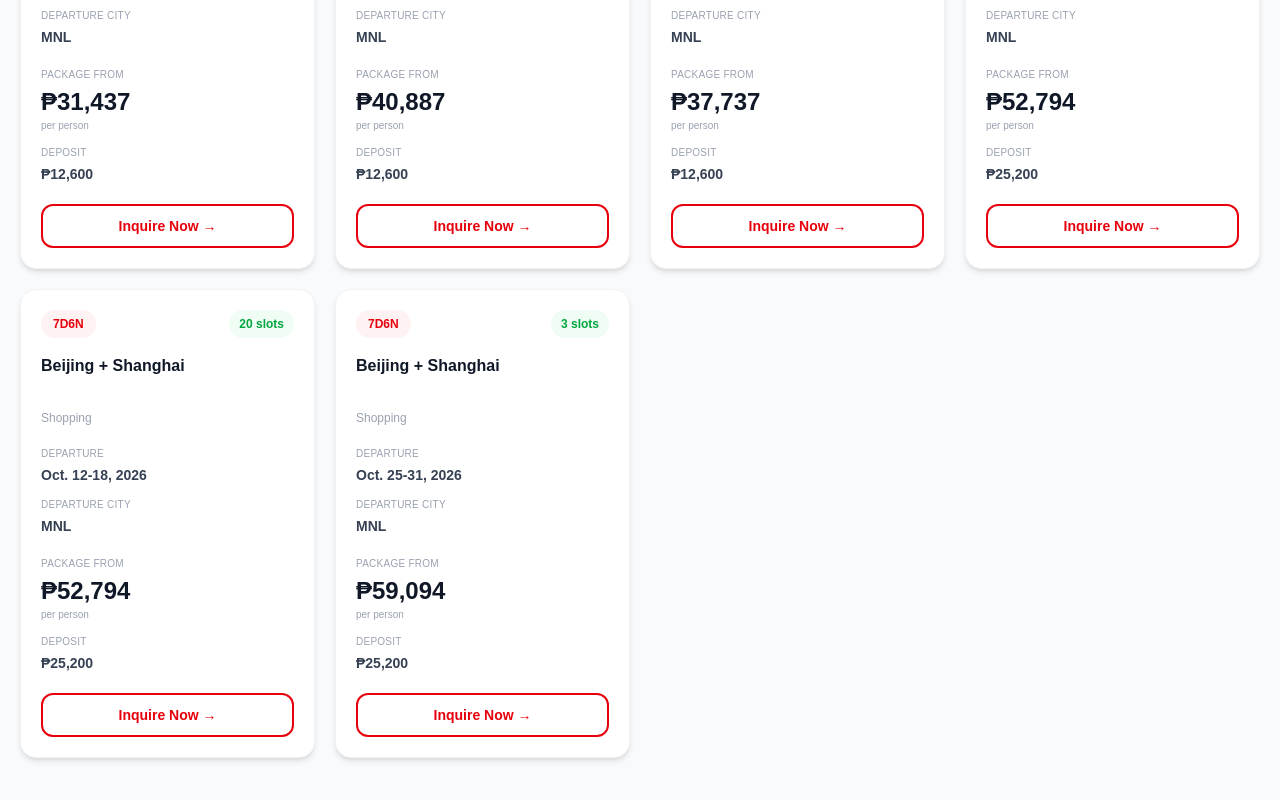
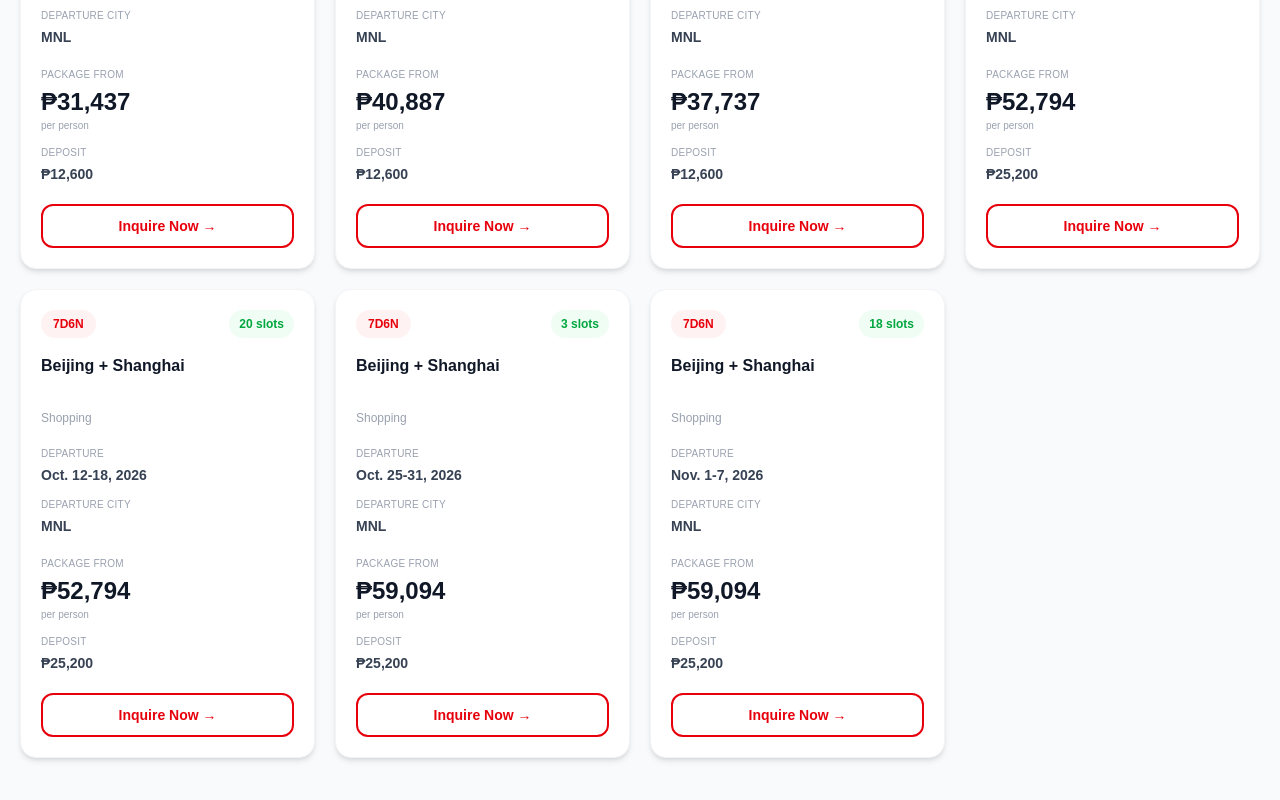
Before and after one commit to chingutravelandtours/chingu-website, a Next.js app: page /china-tours in a window 1280 px wide. Shown: the part 2963-3763 px from the top of the page. Built offline with nearby package versions, Linux system fonts and the light colour scheme.

Commit message:
Update page.tsx

```diff
--- a/app/china-tours/page.tsx
+++ b/app/china-tours/page.tsx
@@ -301,6 +301,17 @@ const packages: Package[] = [
   slots: 3,
   deposit: 400 * USD_TO_PHP,
 },
+
+  {
+  title: "Beijing + Shanghai",
+  subtitle: "Shopping",
+  duration: "7D6N",
+  dates: "Nov. 1-7, 2026",
+  city: "MNL",
+  price: 938 * USD_TO_PHP,
+  slots: 18,
+  deposit: 400 * USD_TO_PHP,
+},
 ];
 
 export default function ChinaToursPage() {
```
